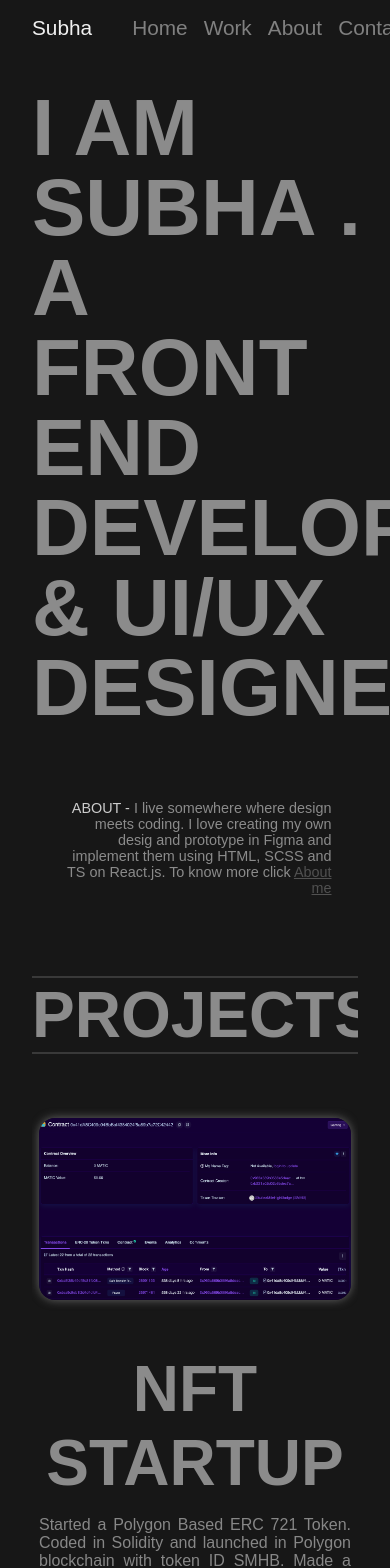
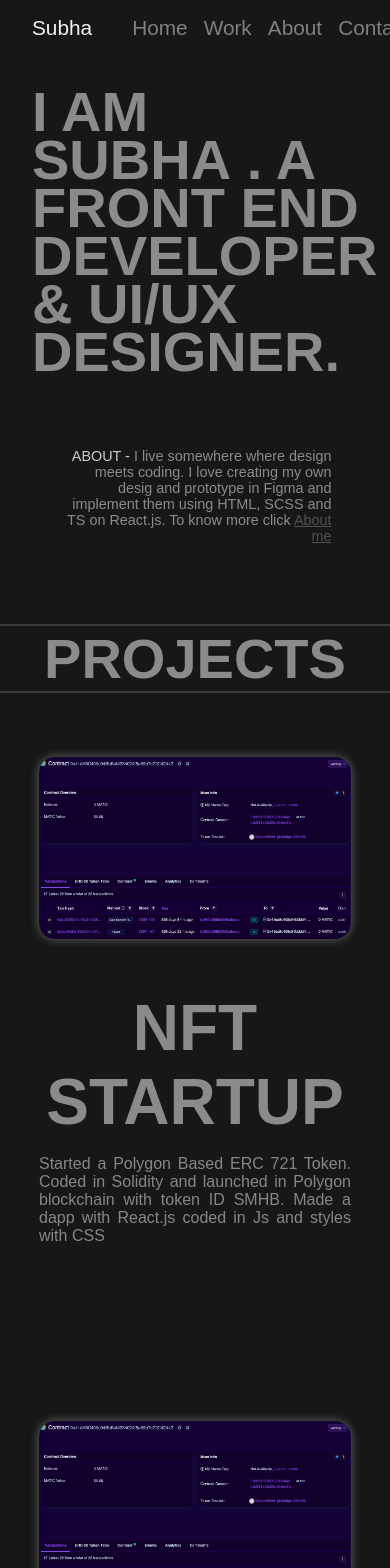
Before and after one commit to SubhadeepDhar17/My-Portfolio, a React (Create React App) app: page / in a window 390 px wide. Shown: the top 1568 px of the page. Built offline with nearby package versions, Linux system fonts and the light colour scheme.

Commit message:
Updated Home.js

```diff
--- a/src/Components/Home/home.scss
+++ b/src/Components/Home/home.scss
@@ -59,10 +59,10 @@
         color: #8b8b8b;
         width: 90vw;
     }
-    @media all and (max-width: 1200px) {
+    @media all and (max-width: 676px) {
         h1 {
-            font-size: 5rem;
-            line-height: 5rem;
+            font-size: 3.5rem;
+            line-height: 3rem;
             letter-spacing: 0rem;
         }
     }
@@ -99,10 +99,15 @@
 
 
 .projects {
-    margin: 5rem 2rem;
+    margin: 5rem auto;
     overflow: hidden;
     h1 {
         @include headlines();
+    }
+    @media screen and (max-width: 676px) {
+        h1 {
+            font-size: 3.5rem;
+        }
     }
     hr {
        @include horizontalBar();
```
